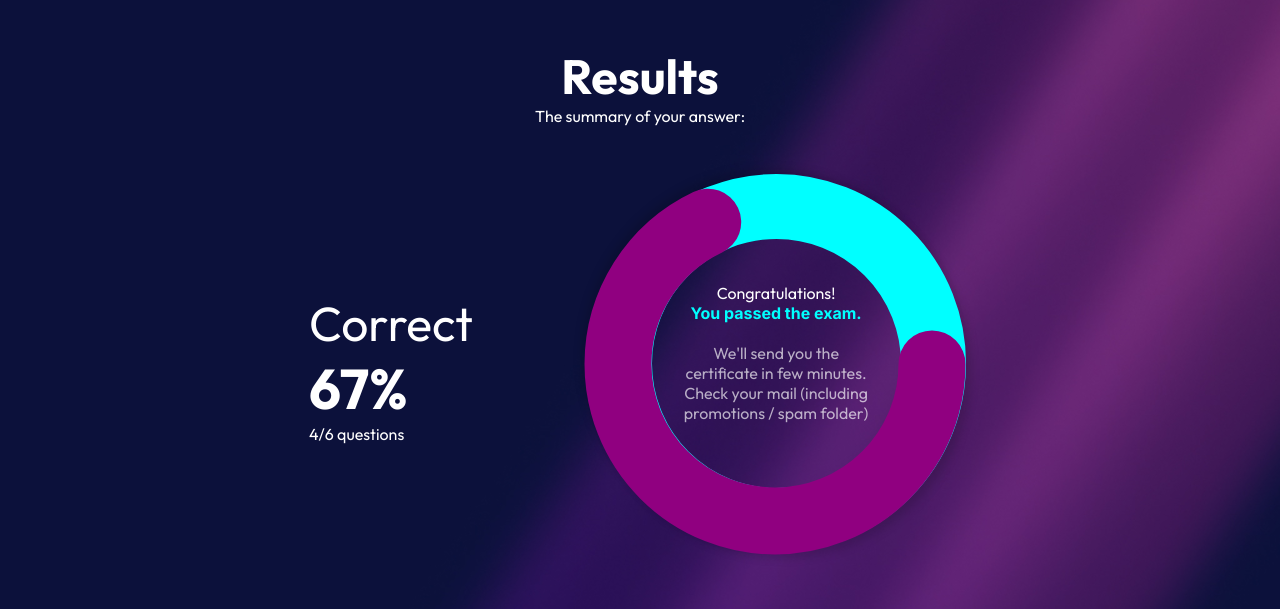
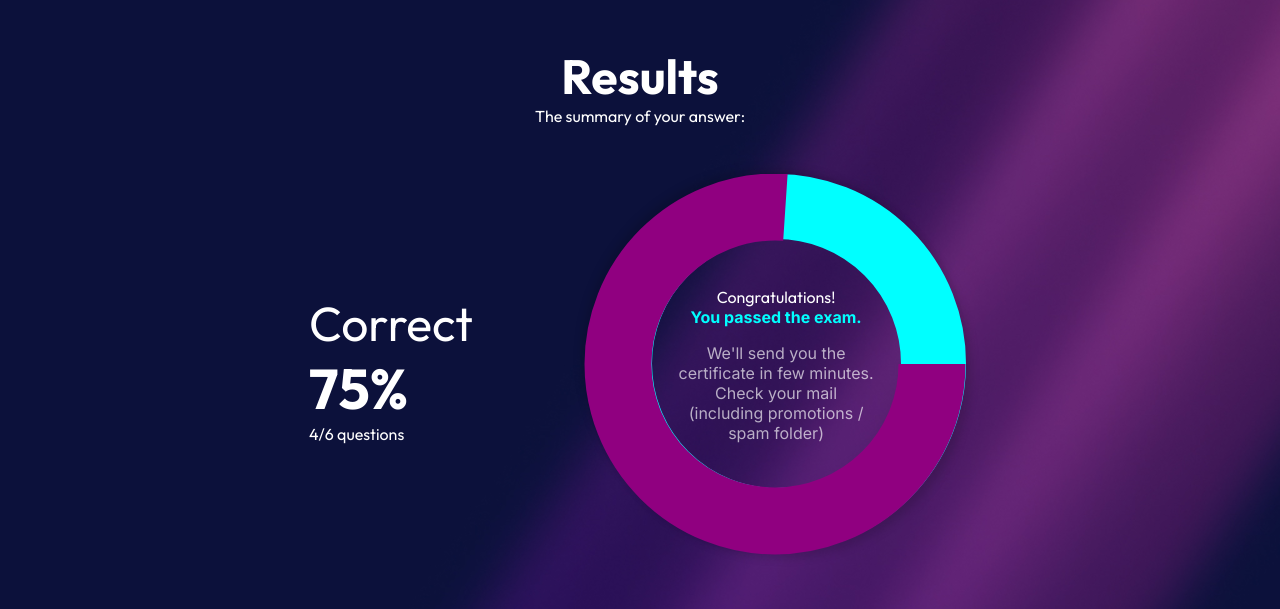
Before and after one commit to chiaramarti/BuildWeekI, a plain HTML site: page results-page.html in a window 1280 px wide. Shown: the part 95-704 px from the top of the page. Drawn offline with Linux system fonts and the light colour scheme.

Commit message:
counter fixed

```diff
--- a/assets/css/style-results-page.css
+++ b/assets/css/style-results-page.css
@@ -132,10 +132,7 @@ header img{
   }
 
   @keyframes anim {
-       100% {
-        /* lo troviamo facendo 1000-1000x66.7 */
-      stroke-dashoffset: 330;
-    }
+
   }
 
 .circle h4{
@@ -155,12 +152,17 @@ header img{
 .circle p{
     font-size: 1rem;
     color: rgba(255, 255, 255, 0.659);
+    margin-top: 1rem;
 }
 
 .description {
     margin-inline: auto;
-    padding-block: 0.5rem;
+    padding-block: 0.75rem;
     width: 200px;
+}
+
+.description-wrong {
+    margin-block: 3rem;
 }
 
 /* footer */
@@ -181,6 +183,7 @@ header img{
 #rate-us button:hover{
     background-color: #900080;
     box-shadow: 1px 2px 30px 7px  #3f2670;
+    cursor: pointer;
 }
 
 #rate-us button:focus{
--- a/js/results-page.js
+++ b/js/results-page.js
@@ -1,15 +1,64 @@
 
 
-    const number = document.getElementById("number")
+// costanti utili per la funzione della percentuale
+const correct = document.getElementById("correct")
+const wrong = document.getElementById("wrong")
+
+const descriptionContainer = document.querySelector(".description");
+const description = document.createElement("h4")
+const wrongPass = document.createElement("h3")
+const sendCertificate = document.createElement("p")
+
+// per far incrementare il numero di percentuali in maniera dinamica
     let counter = 0;
 
-    setInterval(() => {
+    let percentage = 75; //valore da integrare dal fogliio domande
+
+// funzione percentuale
+
+    const print = ((percentage) =>{
+
+        if(percentage >= 60){
+            description.innerText = "Congratulations!"
+            wrongPass.innerText = "You passed the exam."
+            sendCertificate.innerText = `We'll send you the certificate in few minutes.
+            Check your mail (including promotions / spam folder)`;
+            wrongPass.appendChild(sendCertificate)
+            description.appendChild(wrongPass)
+            descriptionContainer.appendChild(description)
+        } else {
+            description.innerText = "We are sorry."
+            wrongPass.innerText = "You did not pass the exam."
+            description.appendChild(wrongPass)
+            descriptionContainer.appendChild(description)
+            descriptionContainer.classList.add("description-wrong")
+            }
+        }
+    )
+
+    setInterval(
+        (percentage) => {
         // per cambiare il valore della percentuale di test superati
         // guardare nel css alla classe @@keyframes e lavorare col stroke-dashoffset: 330;
-        if(counter === 67){
+        if(counter === percentage){
             clearInterval();
         } else {
             counter += 1;
-            number.innerHTML = counter + "%";
+            correct.innerHTML = counter + "%";
+            wrong.innerHTML = (100 - counter) + "%";
         }
-    }, 18)
+    }, 18, percentage)
+
+    print(percentage)
+
+
+    const strokeDashoffsetCss = ((percentage) => {
+        let myRules = document.styleSheets[0].cssRules;
+        console.log(myRules);
+        let keyframes = myRules[18]; // a CSSKeyframesRule
+        keyframes.appendRule(`100% {/* lo troviamo facendo 1000-1000x66.7 */stroke-dashoffset:${1000 - 1000 * (percentage/100)};}`);
+
+    }
+    )
+
+    strokeDashoffsetCss(percentage)
--- a/results-page.html
+++ b/results-page.html
@@ -21,18 +21,18 @@
       <h4>The summary of your answer:</h4>
       <div class="container-results left">
         <h2>Correct</h2>
-        <h3 id="number"></h3>
+        <h3 id="correct"></h3>
         <p>4/6 questions</p>
       </div>
       <div class="container-results circle">
         <div class="pass">
           <div class="description">
-            <h4>Congratulations!</h4>
-            <h3>You passed the exam.</h3>
+            <!-- <h4></h4>
+            <h3></h3>
             <p>
               We'll send you the certificate in few minutes. <br />
               Check your mail (including promotions / spam folder)
-            </p>
+            </p> -->
           </div>
         </div>
         <svg xmlns="http://www.w3.org/2000/svg" version="1.1" width="350px" height="350px">
@@ -42,12 +42,12 @@
               <stop offset="100%" stop-color="#673ab7" />
             </linearGradient>
           </defs>
-          <circle cx="194" cy="190" r="157" stroke-linecap="round" />
+          <circle cx="194" cy="190" r="157" stroke-linecap="strait" />
         </svg>
       </div>
       <div class="container-results right">
         <h2>Wrong</h2>
-        <h3>33.3%</h3>
+        <h3 id="wrong"></h3>
         <p>2/6 questions</p>
       </div>
     </main>
```
